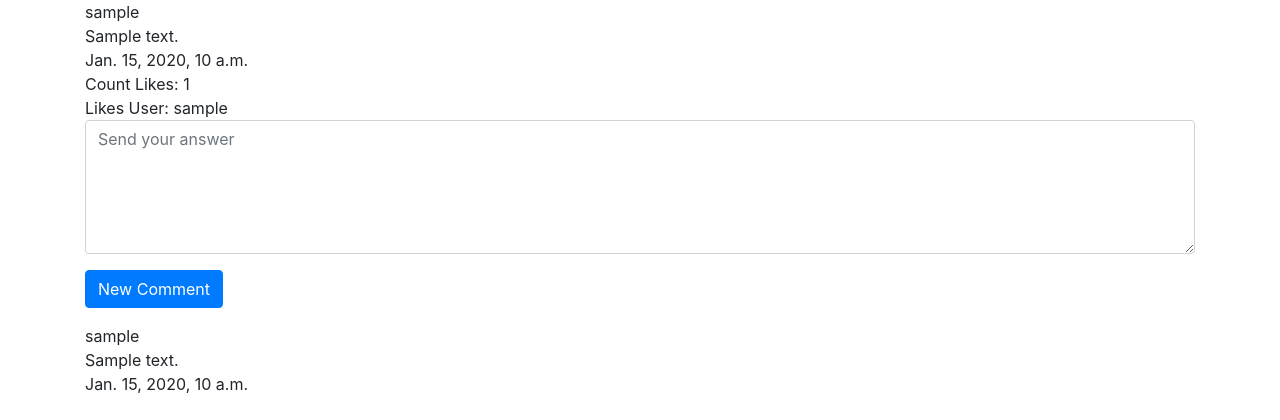
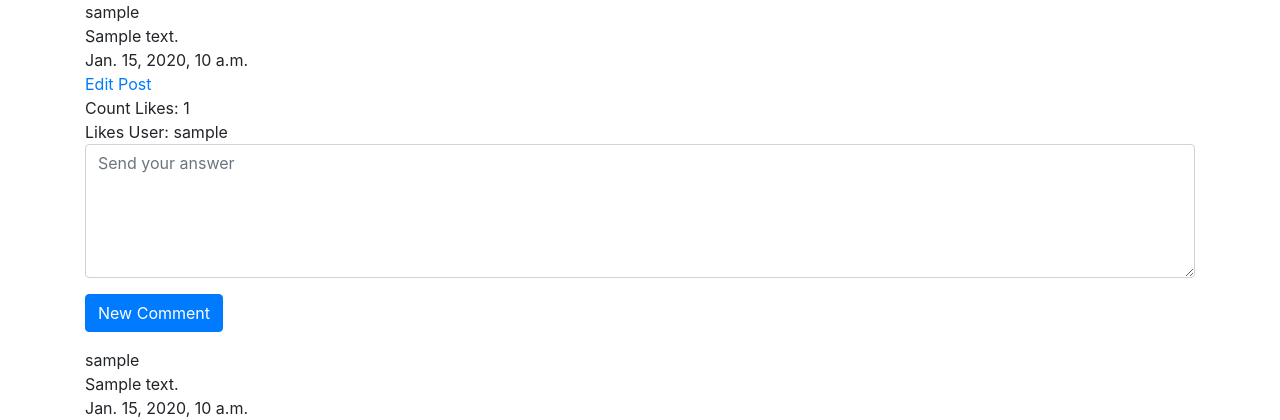
Before and after one commit to acamposcar/CS50x-network, a Django app: page /posts/1 in a window 1280 px wide. Shown: the part 56-476 px from the top of the page. Run offline with Django 3.2, Linux system fonts and the light colour scheme; a user stored in the database is signed in; tables that the repository leaves empty hold one stand-in row (values such as "Sample post"); some libraries are stand-ins or nearby versions.

Commit message:
Programmed edit post functionality without JS

```diff
--- a/network/templates/network/post.html
+++ b/network/templates/network/post.html
@@ -11,7 +11,9 @@
             <div>{{ post.user.username }}</div>
             <div>{{ post.content }}</div>
             <div>{{ post.timestamp }}</div>
-
+            {% if user.is_authenticated and user == post.user %}
+            <div><a href="{% url 'edit_post' post.id %}">Edit Post</a></div>
+            {% endif %}
             <div>Count Likes:  {{ post.likes.all.count }}</div>
             {% for like in post.likes.all %}
             <div>Likes User: {{ like.user.username }}</div>
--- a/network/urls.py
+++ b/network/urls.py
@@ -10,6 +10,7 @@ urlpatterns = [
     path("logout", views.logout_view, name="logout"),
     path("register", views.register, name="register"),
     path("posts/<int:post_id>", views.post_view, name="post_view"),
+    path("posts/<int:post_id>/edit", views.edit_post, name="edit_post"),
     path("api/posts/<int:post_id>/new_comment", views.new_comment, name="new_comment"),
     path("api/posts/<int:post_id>/new_like", views.new_like, name="new_like"),
     path("api/new_post", views.new_post, name="new_post"),
--- a/network/views.py
+++ b/network/views.py
@@ -44,7 +44,27 @@ def user_posts(request, username):
             "form": NewPost(),
             })
 
+def login_view(request):
+    if request.method == "POST":
 
+        # Attempt to sign user in
+        username = request.POST["username"]
+        password = request.POST["password"]
+        user = authenticate(request, username=username, password=password)
+
+        # Check if authentication successful
+        if user is not None:
+            login(request, user)
+            return HttpResponseRedirect(reverse("index"))
+        else:
+            return render(request, "network/login.html", {
+                "message": "Invalid username and/or password."
+            })
+    else:
+        return render(request, "network/login.html")
+
+
+@login_required(login_url=login_view)
 def following_posts(request, username):
 
     try:
@@ -109,26 +129,6 @@ def user_profile(request, username):
             })
 
 
-def login_view(request):
-    if request.method == "POST":
-
-        # Attempt to sign user in
-        username = request.POST["username"]
-        password = request.POST["password"]
-        user = authenticate(request, username=username, password=password)
-
-        # Check if authentication successful
-        if user is not None:
-            login(request, user)
-            return HttpResponseRedirect(reverse("index"))
-        else:
-            return render(request, "network/login.html", {
-                "message": "Invalid username and/or password."
-            })
-    else:
-        return render(request, "network/login.html")
-
-
 def logout_view(request):
     logout(request)
     return HttpResponseRedirect(reverse("index"))
@@ -183,6 +183,44 @@ def new_post(request):
         post.save()
 
     return HttpResponseRedirect(reverse("index"))
+
+@login_required(login_url=login_view)
+def edit_post(request, post_id):
+    # Query current post
+    try:
+        post = Post.objects.get(pk=post_id)
+    except Post.DoesNotExist:
+        return JsonResponse({"error": "Post not found."}, status=404)
+
+    # Request user must be the same as post author to be able to edit the post
+    if request.user != post.user:
+        return JsonResponse({"error": "Forbidden."}, status=403)
+
+    # Edit post must be via PUT
+    if request.method == "POST":
+
+        form = NewPost(request.POST)
+
+        if form.is_valid():
+            content = form.cleaned_data["content"]
+            image_url = form.cleaned_data["image_url"]
+
+            # Update post
+            post.content = content
+            post.image=image_url
+            post.save()
+
+        return HttpResponseRedirect(reverse("post_view", kwargs={"post_id": post_id}))
+
+    elif request.method == 'GET':
+
+        return render(request, "network/edit.html", {
+                "form": NewPost(initial={'content': post.content, 'image_url': post.image}),
+                "post": post
+            })
+    else:
+        return JsonResponse({"error": "PUT or GET request required."}, status=400)
+
 
 
 @login_required(login_url=login_view)
```
Also changed, not shown: network/templates/network/edit.html (added, +40 -0 lines).
